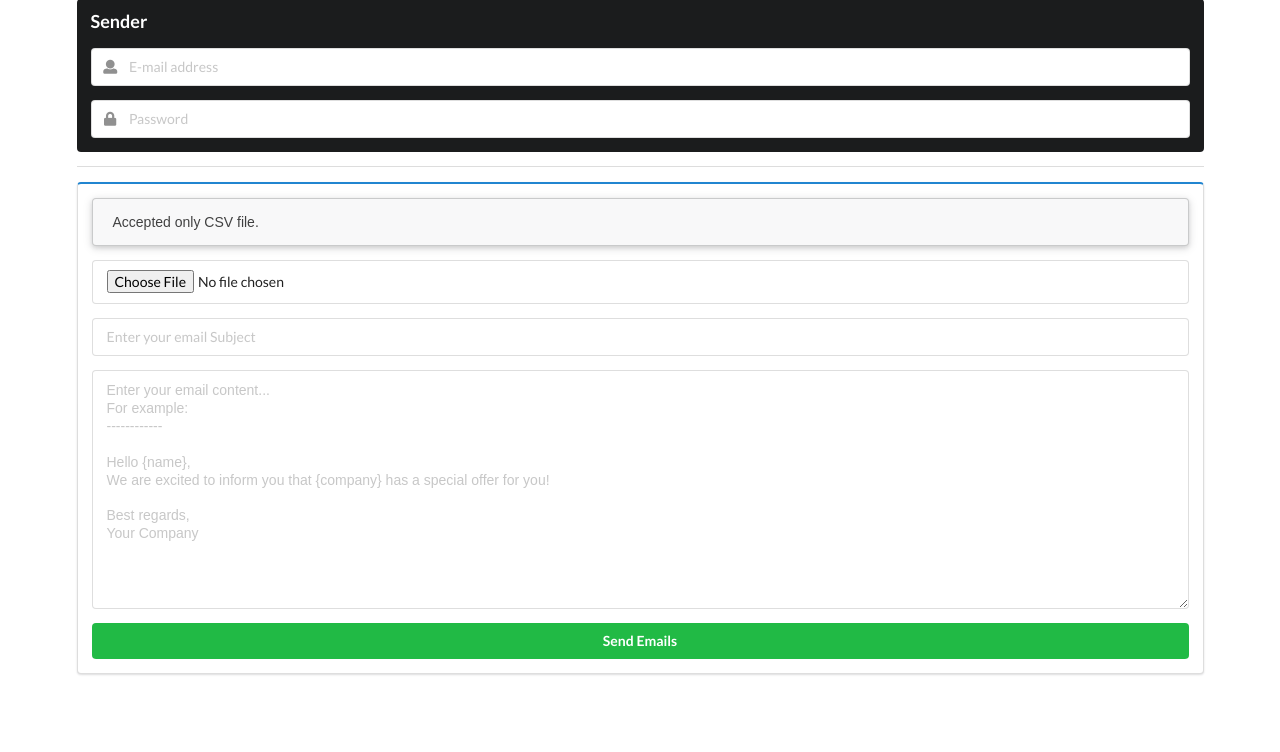
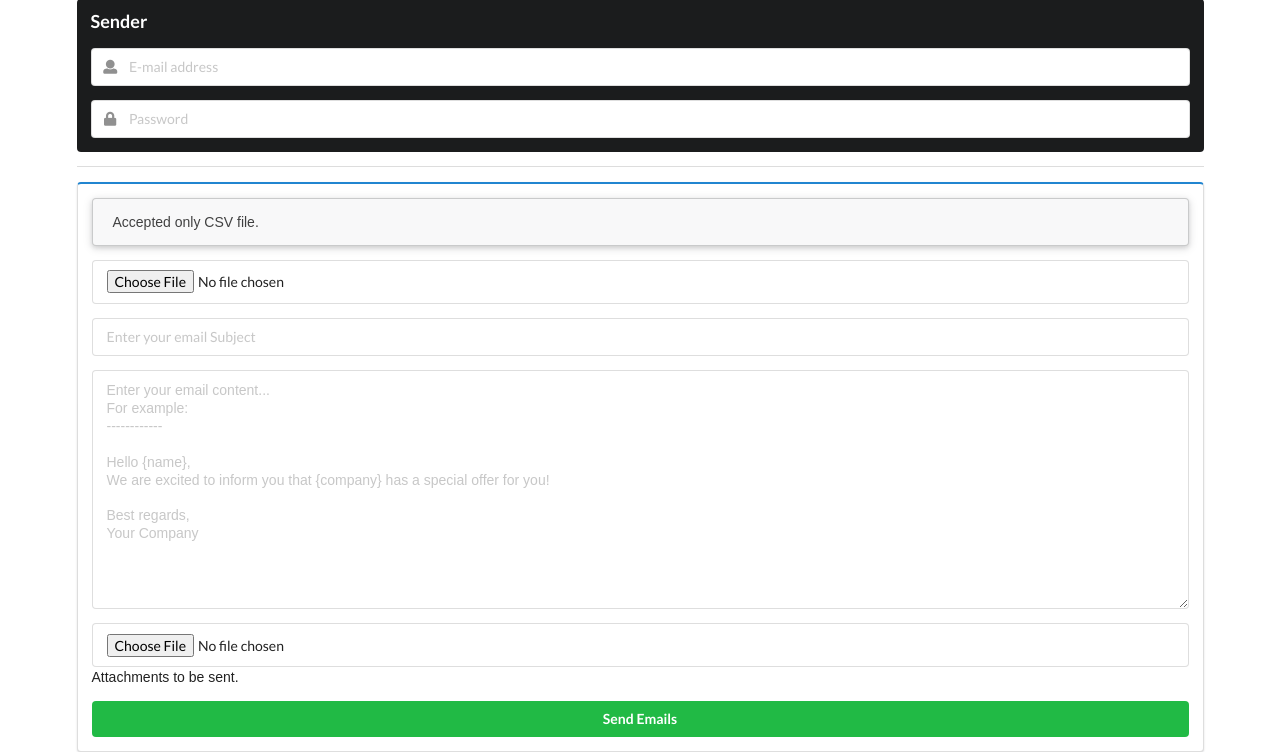
Before and after one commit to aamit-codingwhiz/BulkMail-Personalizer, a Flask app: page / in a window 1280 px wide. Shown: the part 105-857 px from the top of the page. Before the commit the page ends 780 px from the top, so only its background shows below. Run offline with Flask 3, Linux system fonts and the light colour scheme; some libraries are stand-ins or nearby versions.

Commit message:
updated attachments

```diff
--- a/app.py
+++ b/app.py
@@ -1,9 +1,20 @@
 import yagmail
-from flask import Flask, render_template, request, redirect, url_for
+from flask import Flask, flash, render_template, request, redirect, url_for
 import pandas as pd
+import os
+from werkzeug.utils import secure_filename
+
+UPLOAD_FOLDER = 'uploads'
+ALLOWED_EXTENSIONS = {'txt', 'pdf', 'png', 'jpg', 'jpeg', 'gif', 'csv'}
 
 app = Flask(__name__)
+app.config['UPLOAD_FOLDER'] = UPLOAD_FOLDER
+app.config['MAX_CONTENT_LENGTH'] = 16 * 1000 * 1000
 
+
+def allowed_file(filename):
+    return '.' in filename and \
+           filename.rsplit('.', 1)[1].lower() in ALLOWED_EXTENSIONS
 
 @app.route('/')
 def index():
@@ -17,15 +28,28 @@ def send_emails():
 
     csv_file = request.files['csv_file']
     if csv_file.filename == '':
+        flash('No selected file')
         return redirect(url_for('index'))
+
+    if csv_file and allowed_file(csv_file.filename):
+        filename = secure_filename(csv_file.filename)
+        csv_file.save(os.path.join(app.config['UPLOAD_FOLDER'], filename))
+        csv_file_location = os.path.join(app.config['UPLOAD_FOLDER'], filename)
+        print(f"Success saving file. Location: {os.path.join(app.config['UPLOAD_FOLDER'], filename)}")
 
     sender_mail_address = request.form['sender_mail_address']
     sender_mail_password = request.form['sender_mail_password']
     email_subject = request.form['email_subject']
     email_content = request.form['email_content']
+    email_attachments = request.files['attachments']
+
+    save_location = os.path.join(app.config['UPLOAD_FOLDER'], email_attachments.filename)
+    email_attachments.save(save_location)
+    email_attachments = save_location
+    print(type(save_location))
 
     try:
-        df = pd.read_csv(csv_file)
+        df = pd.read_csv(csv_file_location)
 
         for index, row in df.iterrows():
             recipient_email = row['email']
@@ -43,15 +67,21 @@ def send_emails():
                     personalized_subject = personalized_subject.replace(
                         placeholder, str(column_value))
 
-            send_email(sender_mail_address, sender_mail_password,
-                       recipient_email, personalized_subject, personalized_content)
+            send_email(
+                sender_mail_address=sender_mail_address,
+                sender_mail_password=sender_mail_password,
+                recipient_email=recipient_email,
+                subject=personalized_subject,
+                body=personalized_content,
+                attachments=email_attachments
+            )
 
         return 'Emails sent successfully!'
     except Exception as e:
         return f'Error: {str(e)}'
 
 
-def send_email(sender_mail_address, sender_mail_password, recipient_email, subject, body):
+def send_email(sender_mail_address, sender_mail_password, recipient_email, subject, body, attachments=None):
     try:
         your_email = sender_mail_address
         your_password = sender_mail_password
@@ -60,7 +90,8 @@ def send_email(sender_mail_address, sender_mail_password, recipient_email, subje
         yag.send(
             to=recipient_email,
             subject=subject,
-            contents=body
+            contents=body,
+            attachments=[attachments]
         )
 
         print(f"Email sent to {recipient_email}")
--- a/my.csv
+++ b/my.csv
@@ -1,2 +1,3 @@
 name,email,company
-John Doe,example@mail_service.com,Acme Inc.
+John Doe,johndoe@example.com,Acme Inc.
+Jane Smith,janesmith@example.com,Widgets Co.
--- a/templates/index.html
+++ b/templates/index.html
@@ -64,11 +64,15 @@ Best regards,
 Your Company" rows="12" required></textarea>
                     </div>
 
+                    <div class="field">
+                        <input type="file" name="attachments">
+                        <p>Attachments to be sent.</p>
+                    </div>
+
                     <button type="submit" class="ui fluid positive button">Send Emails</button>
                 </div>
             </div>
-    </div>
-    </form>
+        </form>
     </div>
 </body>
 
```
